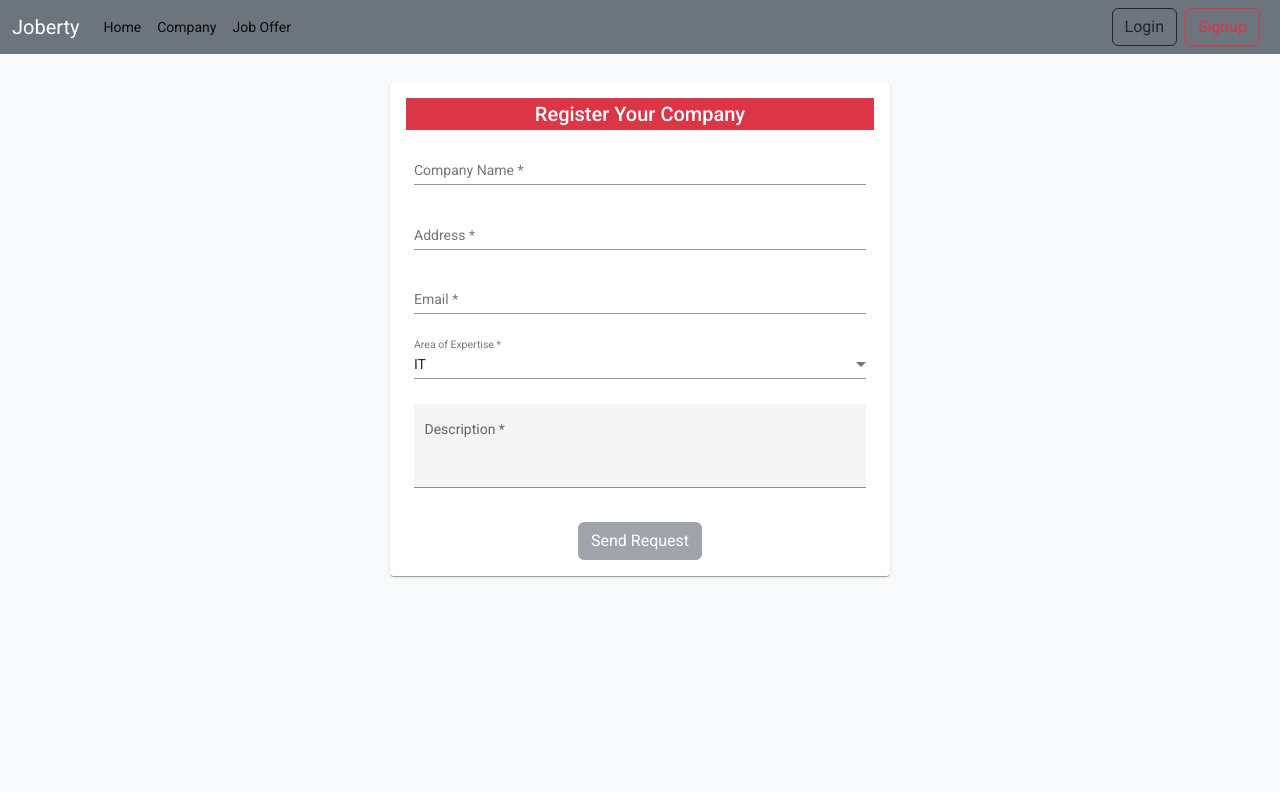
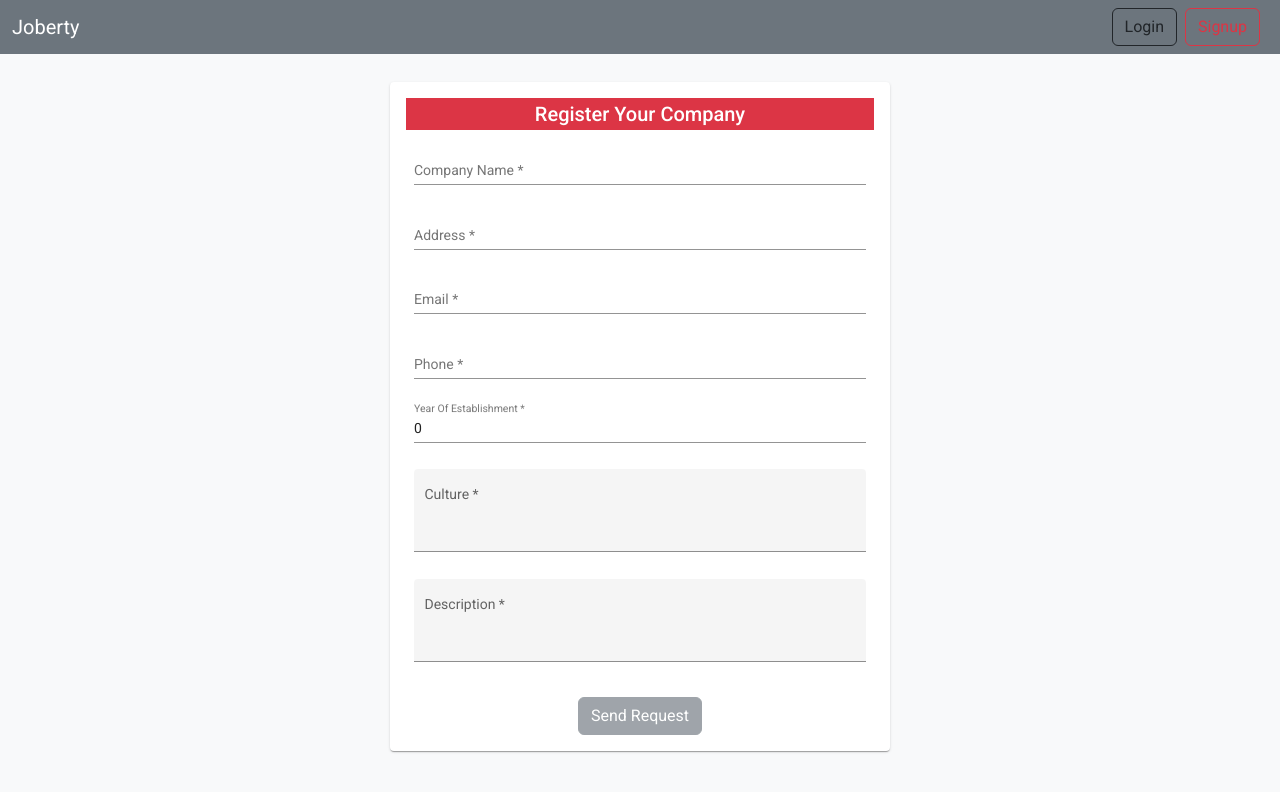
Before and after one commit to XWS-BS-EP-TIM2-2022/xwsbs-eptim6-2022, an Angular app in the folder frontend/agent-webapp/: page /register-company in a window 1280 px wide. Shown: the top 792 px of the page. Built offline with nearby package versions, Linux system fonts and the light colour scheme.

Commit message:
feat: adding new company done

```diff
--- a/frontend/agent-webapp/src/app/app.module.ts
+++ b/frontend/agent-webapp/src/app/app.module.ts
@@ -16,6 +16,7 @@ import { NewJobOfferComponent } from './components/new-job-offer/new-job-offer.c
 import {MatDatepickerModule} from '@angular/material/datepicker';
 import { MatNativeDateModule } from '@angular/material/core';
 import { TokenInterceptor } from './interceptor/token-interceptor';
+import { MatSnackBarModule } from '@angular/material/snack-bar';
 
 @NgModule({
   declarations: [
@@ -37,7 +38,8 @@ import { TokenInterceptor } from './interceptor/token-interceptor';
     HttpClientModule,
     MatCardModule,
     MatDatepickerModule,
-    MatNativeDateModule
+    MatNativeDateModule,
+    MatSnackBarModule,
   ],
   providers: [ {
     provide: HTTP_INTERCEPTORS,
--- a/frontend/agent-webapp/src/app/components/navbar/navbar.component.html
+++ b/frontend/agent-webapp/src/app/components/navbar/navbar.component.html
@@ -15,22 +15,44 @@
     <div class="collapse navbar-collapse" id="navbarSupportedContent">
       <ul class="navbar-nav me-auto mb-2 mb-lg-0">
         <li class="nav-item">
-          <a class="nav-link active" aria-current="page" href="#">Home</a>
+          <a
+            class="nav-link active"
+            aria-current="page"
+            href="#"
+            *ngIf="role == 'user'"
+            >Home</a
+          >
         </li>
-        <li class="nav-item">
+        <li class="nav-item" *ngIf="role == 'owner'">
           <a
             class="nav-link active"
             aria-current="page"
             routerLink="/register-company"
-            >Company</a
+            >My Company</a
           >
         </li>
-        <li class="nav-item">
+        <li class="nav-item" *ngIf="role == 'user'">
+          <a
+            class="nav-link active"
+            aria-current="page"
+            routerLink="/register-company"
+            >Companies</a
+          >
+        </li>
+        <li class="nav-item" *ngIf="role == 'admin'">
+          <a
+            class="nav-link active"
+            aria-current="page"
+            routerLink="/register-company"
+            >Company Requests</a
+          >
+        </li>
+        <li class="nav-item" *ngIf="role == 'owner'">
           <a
             class="nav-link active"
             aria-current="page"
             routerLink="/create-job-offer"
-            >Job Offer</a
+            >Create Job Offer</a
           >
         </li>
       </ul>
--- a/frontend/agent-webapp/src/app/components/navbar/navbar.component.ts
+++ b/frontend/agent-webapp/src/app/components/navbar/navbar.component.ts
@@ -9,19 +9,30 @@ import { UsersService } from 'src/app/services/users.service';
 })
 export class NavbarComponent implements OnInit {
   logged: boolean = false
+  role: string = ''
 
   constructor(public service : UsersService, public router: Router) { }
 
   ngOnInit(): void {
     if (localStorage.getItem('jwt') != null)
       this.logged = true
+    else if (localStorage.getItem('jwt') == null)
+      this.logged = false
+
+    if (localStorage.getItem('role') === 'ADMIN_ROLE')
+      this.role = 'admin'
+    else if (localStorage.getItem('role') === 'USER_ROLE')
+      this.role = 'user'
+    else if (localStorage.getItem('role') === 'COMPANY_OWNER_ROLE')
+      this.role = 'owner'
     else
-      this.logged = false
+      this.role = ''
   }
 
   logout(){
     this.service.logOut()
     this.logged = false
     this.router.navigate(['/login'])
+    this.role = ''
   }
 }
--- a/frontend/agent-webapp/src/app/components/new-company/new-company.component.html
+++ b/frontend/agent-webapp/src/app/components/new-company/new-company.component.html
@@ -33,14 +33,42 @@
         />
       </mat-form-field>
       <mat-form-field class="my-2 mx-2">
-        <mat-label> Area of Expertise </mat-label>
-        <select matNativeControl required>
-          <option value="it">IT</option>
-        </select>
+        <input
+          matInput
+          type="text"
+          placeholder="Phone"
+          [(ngModel)]="phone"
+          name="phone"
+          required
+        />
+      </mat-form-field>
+      <mat-form-field class="my-2 mx-2">
+        <input
+          matInput
+          type="number"
+          placeholder="Year Of Establishment"
+          [(ngModel)]="yearOfEstablishment"
+          name="yearOfEstablishment"
+          required
+        />
+      </mat-form-field>
+      <mat-form-field class="my-2 mx-2" appearance="fill">
+        <mat-label>Culture</mat-label>
+        <textarea
+          [(ngModel)]="culture"
+          matInput
+          cdkTextareaAutosize
+          #autosize="cdkTextareaAutosize"
+          cdkAutosizeMinRows="3"
+          cdkAutosizeMaxRows="6"
+          required
+          name="culture"
+        ></textarea>
       </mat-form-field>
       <mat-form-field class="my-2 mx-2" appearance="fill">
         <mat-label>Description</mat-label>
         <textarea
+          [(ngModel)]="description"
           matInput
           cdkTextareaAutosize
           #autosize="cdkTextareaAutosize"
@@ -51,7 +79,20 @@
         ></textarea>
       </mat-form-field>
       <p class="my-3" style="color: red">{{ errorMessage }}</p>
-      <button class="btn btn-secondary" mat-raised-button [disabled]="true">
+      <button
+        class="btn btn-secondary"
+        mat-raised-button
+        [disabled]="
+          name == '' ||
+          address == '' ||
+          email == '' ||
+          phone == '' ||
+          description == '' ||
+          culture == '' ||
+          yearOfEstablishment <= 0
+        "
+        (click)="registerCompany()"
+      >
         Send Request
       </button>
     </form>
--- a/frontend/agent-webapp/src/app/components/new-company/new-company.component.ts
+++ b/frontend/agent-webapp/src/app/components/new-company/new-company.component.ts
@@ -1,4 +1,6 @@
 import { Component, OnInit } from '@angular/core';
+import { CompanyService } from 'src/app/services/company.service';
+import { MatSnackBar } from '@angular/material/snack-bar';
 
 @Component({
   selector: 'app-new-company',
@@ -10,11 +12,42 @@ export class NewCompanyComponent implements OnInit {
   name : string = ''
   address  : string = ''
   email  : string = ''
+  phone  : string = ''
   description  : string = ''
+  culture  : string = ''
+  yearOfEstablishment : number = 0
 
-  constructor() { }
+  constructor(public service : CompanyService,  public matSnackBar: MatSnackBar) { }
 
   ngOnInit(): void {
   }
 
+  registerCompany()
+  {
+    var company = {
+      name : this.name,
+      address : this.address,
+      email : this.email,
+      phone : this.phone,
+      description : this.description,
+      culture : this.culture,
+      yearOfEstablishment : this.yearOfEstablishment
+    }
+    this.service.registerNewCompany(company).subscribe(
+      (data) => {
+        this.matSnackBar.open("Request successfully sent!", 'Dismiss', {
+          duration: 2000
+        })
+
+        setTimeout(() => {
+          window.location.reload();
+        }, 1000)
+      },
+      (error) => {
+        this.errorMessage = error.error;
+      }
+    )
+
+  }
+
 }
--- a/frontend/agent-webapp/src/app/services/company.service.ts
+++ b/frontend/agent-webapp/src/app/services/company.service.ts
@@ -1,3 +1,4 @@
+import { HttpClient } from '@angular/common/http';
 import { Injectable } from '@angular/core';
 
 @Injectable({
@@ -5,5 +6,22 @@ import { Injectable } from '@angular/core';
 })
 export class CompanyService {
 
-  constructor() { }
+  constructor(private http: HttpClient) { }
+
+  registerNewCompany(company : any)
+  {
+    var body = {
+      'name' : company.name,
+      'address' : company.address,
+      'contactInfo' : {
+        'email' : company.email,
+        'phone' : company.phone,
+      },
+      'description' : company.description,
+      'culture' : company.culture,
+      'web' : "",
+      'yearOfEstablishment' : company.yearOfEstablishment
+    }
+    return this.http.post("/api/companies", body, { responseType: 'text' });
+  }
 }
--- a/frontend/agent-webapp/src/app/services/users.service.ts
+++ b/frontend/agent-webapp/src/app/services/users.service.ts
@@ -29,6 +29,8 @@ export class UsersService {
 
   public logOut(): void {
     localStorage.removeItem('jwt');
+    localStorage.removeItem('role');
+    localStorage.removeItem('id');
   }
 
   signup(user: any) {
```
